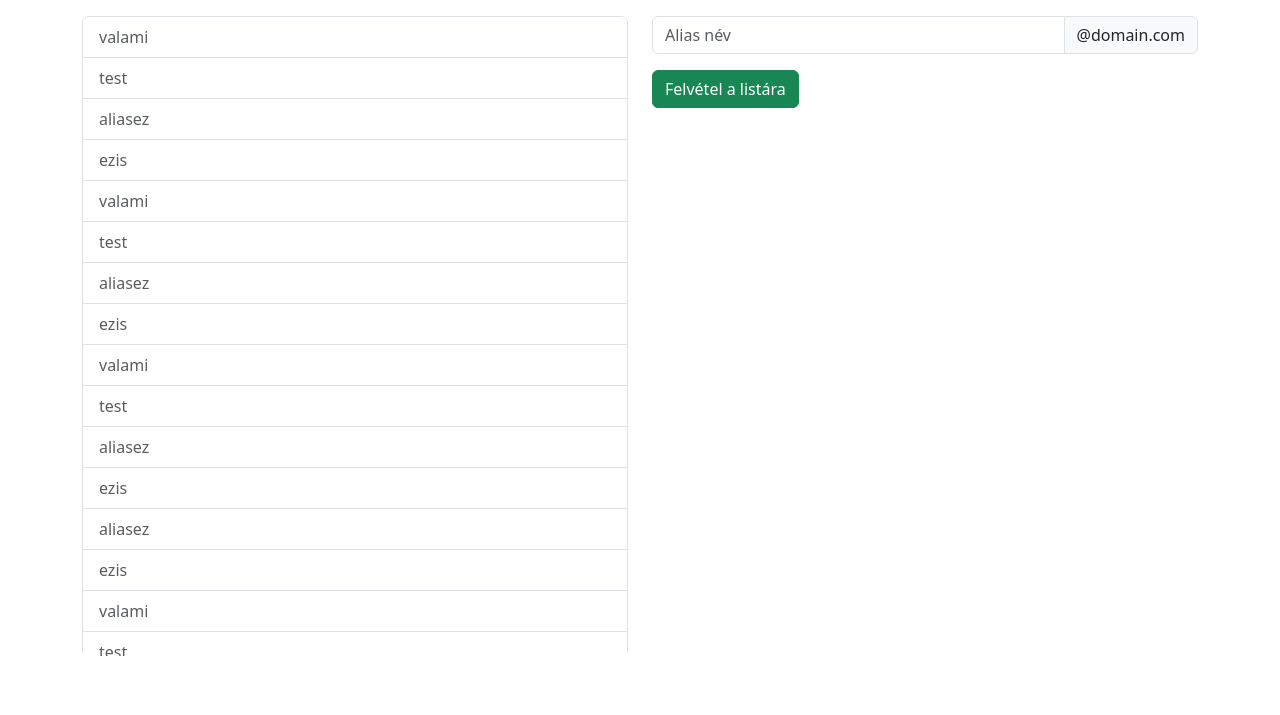
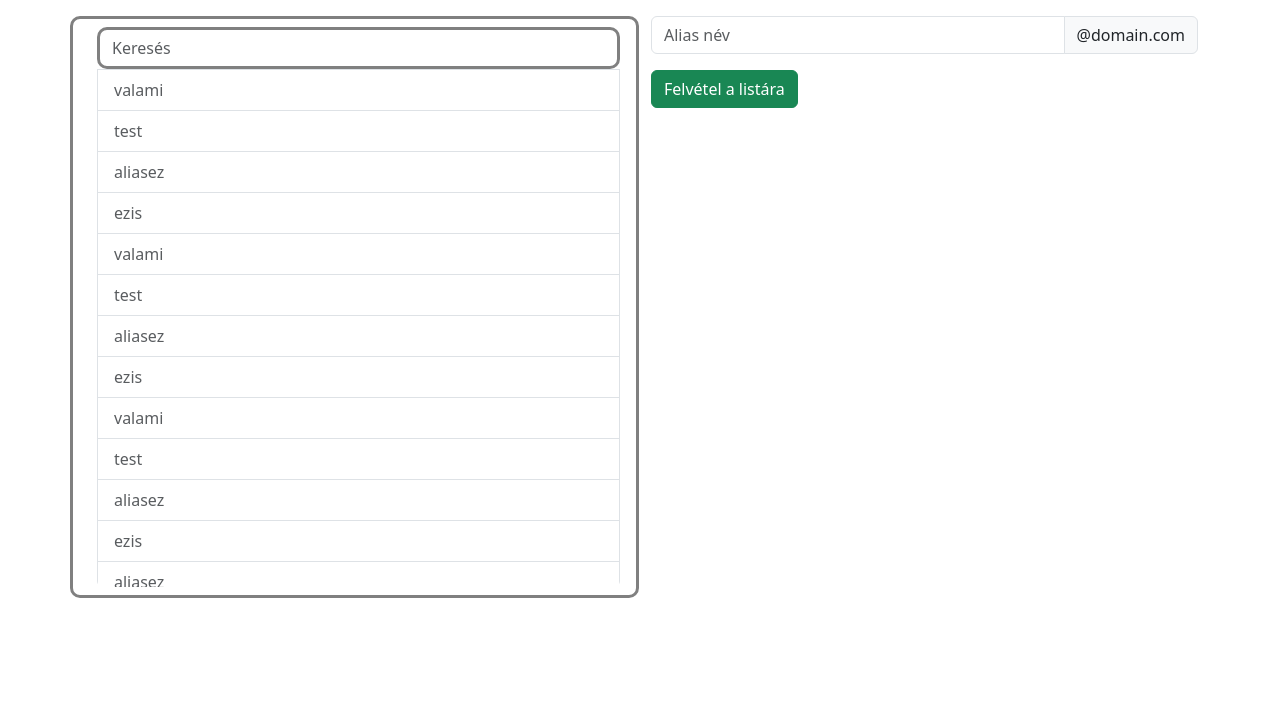
Before and after one commit to simsononroad/mailadmin_frontend, a Flask app: page /alias in a window 1280 px wide. Shown: the part 56-771 px from the top of the page. Run offline with Flask 3, Linux system fonts and the light colour scheme; some libraries are stand-ins or nearby versions.

Commit message:
Implement search functionality and enhance styling for alias list

```diff
--- a/static/css/style.css
+++ b/static/css/style.css
@@ -1,3 +1,4 @@
-h1{
-    color: blue;
+.s-b-r{
+    border: 3px gray solid;
+    border-radius: 10px;
 }
--- a/static/js/main.js
+++ b/static/js/main.js
@@ -0,0 +1,21 @@
+
+window.addEventListener("DOMContentLoaded", (event) => {
+    input = document.getElementById("search")
+    list_items = document.getElementById("list_li")
+    input.addEventListener("input", filter)
+    function filter() {
+        let search = input.value.toString().toLoverCase();
+
+        list_items.forEach(function (li) {
+            text = li.innerHTML.toLoverCase()
+            found = text.indexOf(search)
+            if (search == '') {
+                li.style.display = 'block'
+            } else if (found == -1) {
+                li.style.display = 'none'
+            } else {
+                li.style.display = 'block'
+            }
+        });
+    }
+})
--- a/templates/aliasok.html
+++ b/templates/aliasok.html
@@ -4,14 +4,15 @@
 
 <div class="container">
     <div class="row">
-        <div class="col md">
-            <ul class="list-group" style="max-height: 40rem; overflow-y: scroll;">
+        <div class="col-md mb-3 s-b-r p-2">
+            <ul class="list-group me-2 ms-3" style="max-height: 35rem; overflow-y: scroll;">
+                <li><input type="text" class="form-control s-b-r" name="" id="search" placeholder="Keresés"></li>
                 {% for elem in aliasok %}
-                <li class="list-group-item list-group-item-action">{{ elem }}</li>
+                <li class="list-group-item list-group-item-action" id="list_li">{{ elem }}</li>
                 {% endfor %}
             </ul>
         </div>
-        <div class="col md">
+        <div class="col-md">
             <form action="/add_alias", method="post">
                 <div class="input-group mb-3">
                     <input type="text" class="form-control" placeholder="Alias név" aria-label="Alias név"
```
